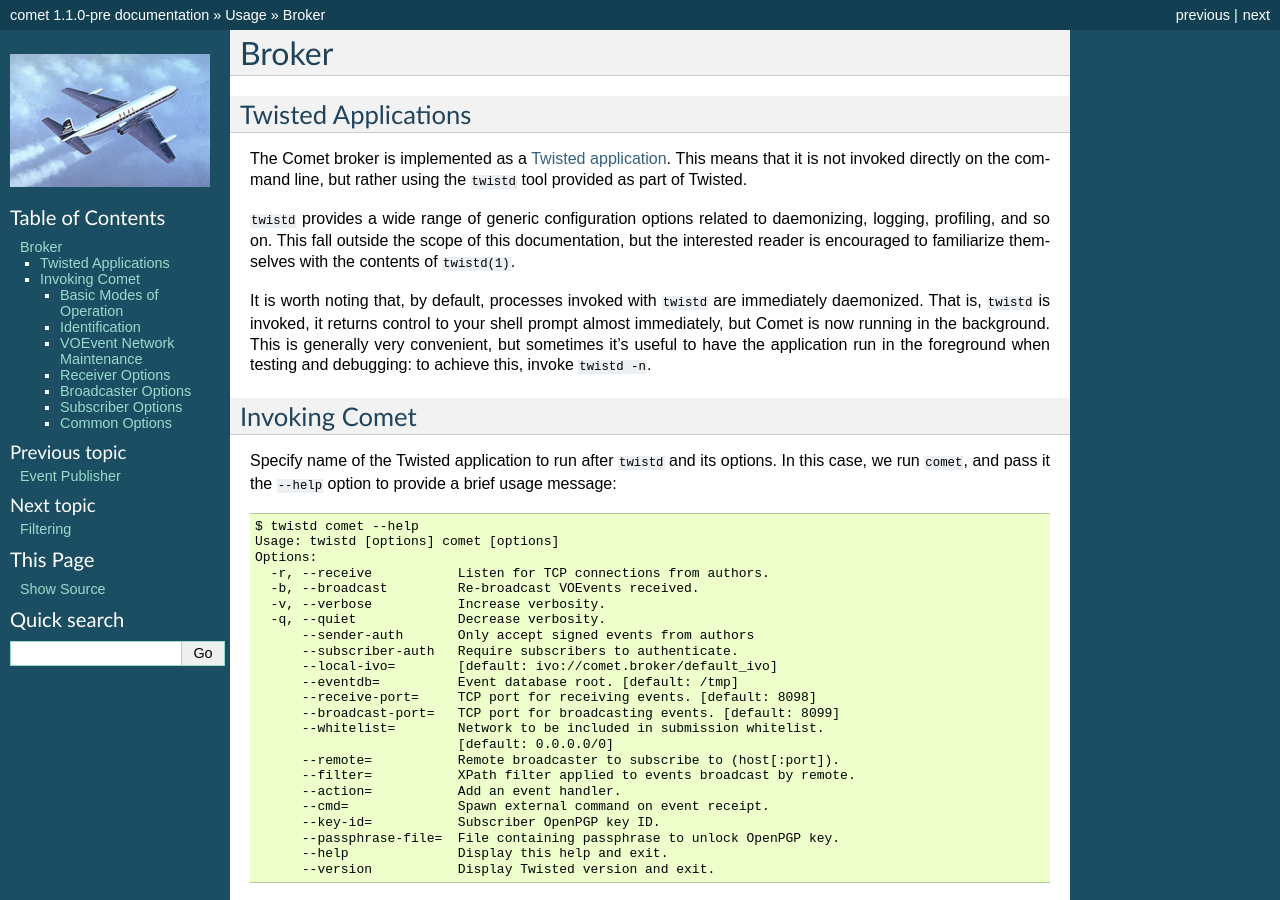
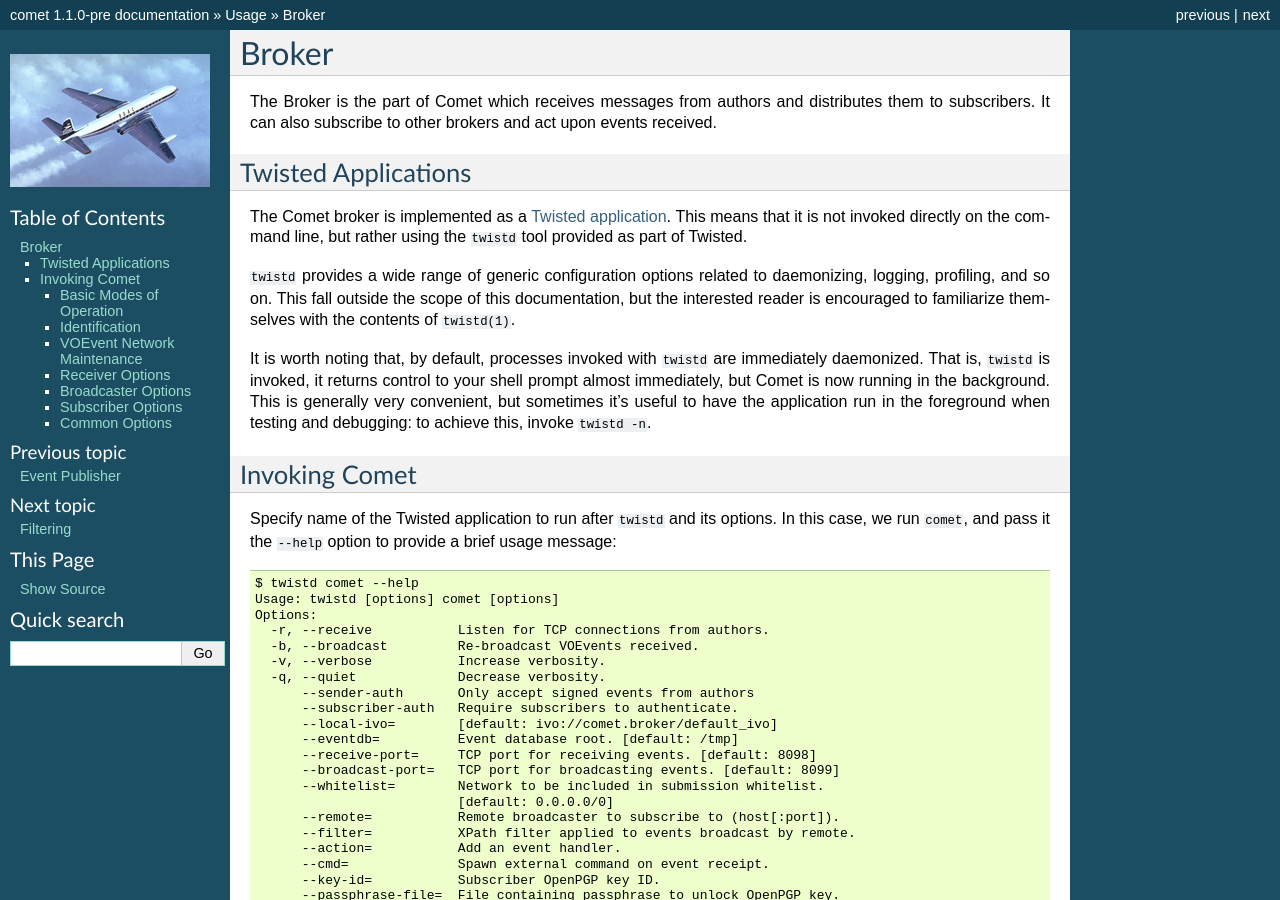
Before and after one commit to jdswinbank/Comet, a Sphinx documentation site: the page built from docs/usage/broker.rst, in a window 1280 px wide and 900 px high. Built offline with Sphinx 7.4.7, drawn with Linux system fonts in a browser that asks for light colours.

Commit message:
Tidy up documentation

```diff
--- a/docs/installation.rst
+++ b/docs/installation.rst
@@ -1,5 +1,8 @@
 Obtaining and Installing Comet
 ==============================
+
+Comet is intended to easy to install, but does have a few dependencies. Your
+feedback as to how this process could be streamlined is welcome.
 
 Requirements
 ------------
--- a/docs/usage/broker.rst
+++ b/docs/usage/broker.rst
@@ -1,5 +1,9 @@
 Broker
 ======
+
+The Broker is the part of Comet which receives messages from authors and
+distributes them to subscribers. It can also subscribe to other brokers and
+act upon events received.
 
 Twisted Applications
 --------------------
--- a/docs/usage/publisher.rst
+++ b/docs/usage/publisher.rst
@@ -1,5 +1,8 @@
 Event Publisher
 ===============
+
+``comet-sendvo`` is a simple event publisher: it forwards messages from an
+author to a broker.
 
 After installation, it should be possible to execute ``comet-sendvo`` directly
 from the command line. Use the ``--help`` option to display a brief usage
```
